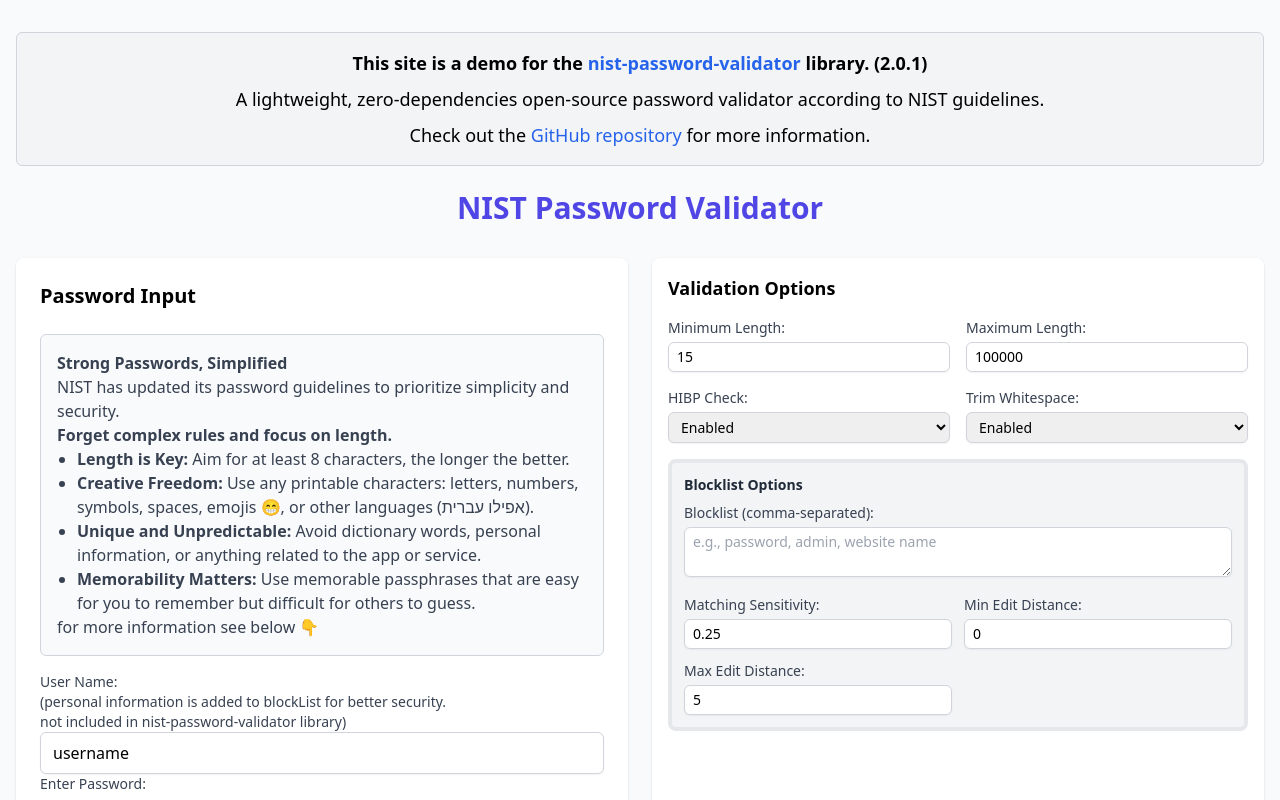
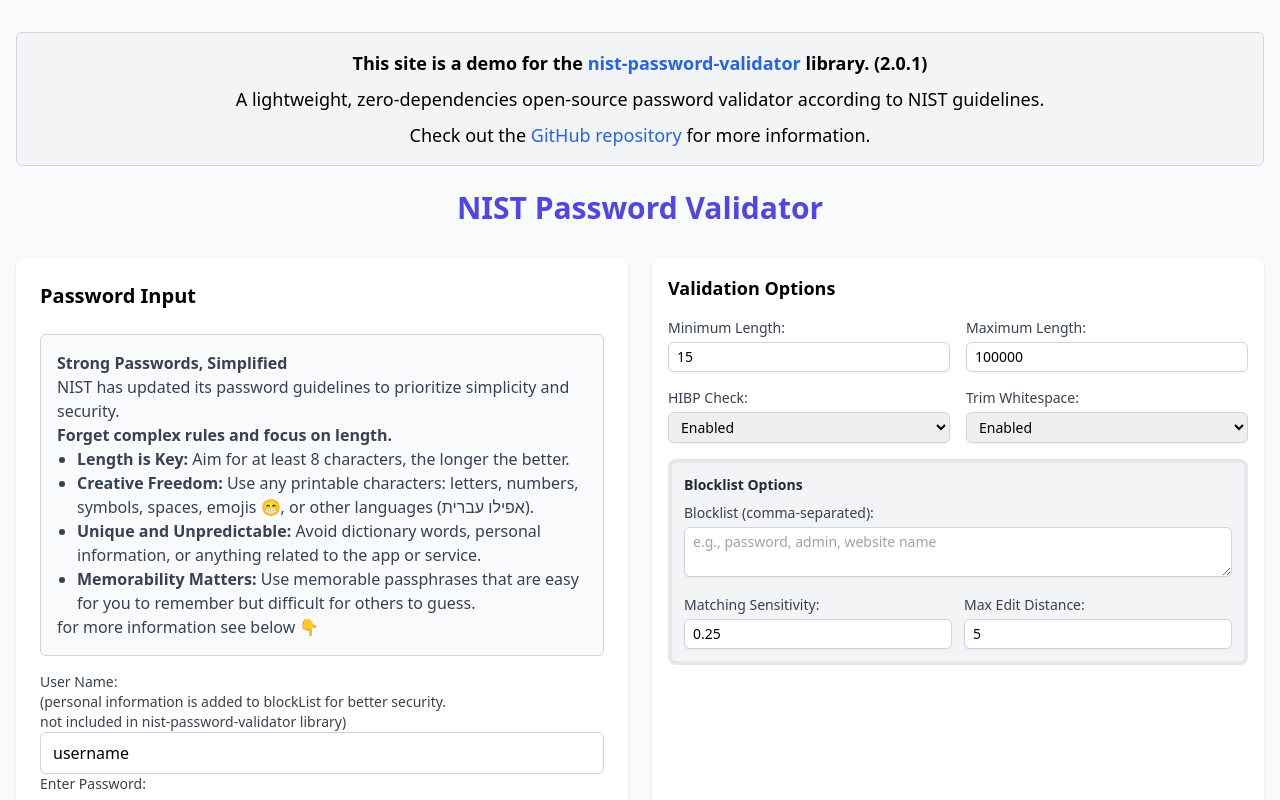
Before and after one commit to ypreiser/front-NIST-password-validator, a React (Vite) app: page / in a window 1280 px wide. Shown: the top 800 px of the page. Built offline with nearby package versions, Linux system fonts and the light colour scheme.

Commit message:
removed minedit

```diff
--- a/src/App.jsx
+++ b/src/App.jsx
@@ -15,7 +15,6 @@
   const [validationResult, setValidationResult] = useState(null);
   const [isValidating, setIsValidating] = useState(false);
   const [matchingSensitivity, setMatchingSensitivity] = useState(0.25);
-  const [MinEditDistance, setMinEditDistance] = useState(0);
   const [MaxEditDistance, setMaxEditDistance] = useState(5);
   const [trimWhitespace, setTrimWhitespace] = useState(true);
   const [userName, setUserName] = useState("username");
@@ -33,7 +32,6 @@
         blocklist: blocklist.split(",").filter(Boolean),
         matchingSensitivity,
         trimWhitespace,
-        MinEditDistance,
         MaxEditDistance,
       });
       setValidationResult(result);
@@ -80,8 +78,6 @@
             setMatchingSensitivity={setMatchingSensitivity}
             trimWhitespace={trimWhitespace}
             setTrimWhitespace={setTrimWhitespace}
-            MinEditDistance={MinEditDistance}
-            setMinEditDistance={setMinEditDistance}
             MaxEditDistance={MaxEditDistance}
             setMaxEditDistance={setMaxEditDistance}
           />
--- a/src/components/ValidationOptions.jsx
+++ b/src/components/ValidationOptions.jsx
@@ -13,8 +13,6 @@
   setMatchingSensitivity,
   trimWhitespace,
   setTrimWhitespace,
-  MinEditDistance,
-  setMinEditDistance,
   MaxEditDistance,
   setMaxEditDistance,
 }) => (
@@ -112,18 +110,7 @@
             />
           </div>
 
-          <div className="space-y-1">
-            <label className="block text-sm font-medium text-gray-700">
-              Min Edit Distance:
-            </label>
-            <input
-              type="number"
-              value={MinEditDistance}
-              onChange={(e) => setMinEditDistance(parseInt(e.target.value))}
-              min="0"
-              className="w-full px-2 py-1 text-sm border border-gray-300 rounded-md shadow-sm focus:outline-none focus:ring-1 focus:ring-indigo-500 focus:border-indigo-500"
-            />
-          </div>
+
 
           <div className="space-y-1">
             <label className="block text-sm font-medium text-gray-700">
@@ -156,8 +143,6 @@
   setMatchingSensitivity: PropTypes.func.isRequired,
   trimWhitespace: PropTypes.bool.isRequired,
   setTrimWhitespace: PropTypes.func.isRequired,
-  MinEditDistance: PropTypes.number.isRequired,
-  setMinEditDistance: PropTypes.func.isRequired,
   MaxEditDistance: PropTypes.number.isRequired,
   setMaxEditDistance: PropTypes.func.isRequired,
 };
```
